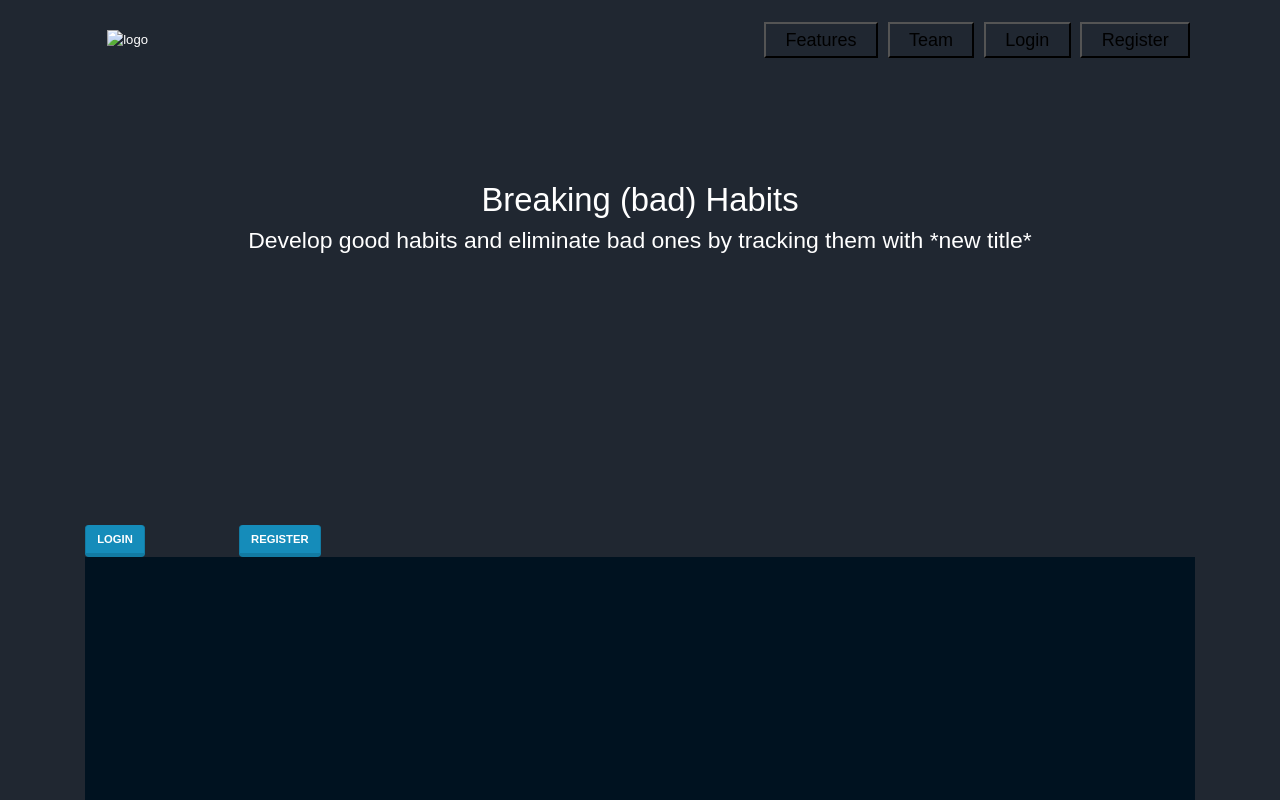
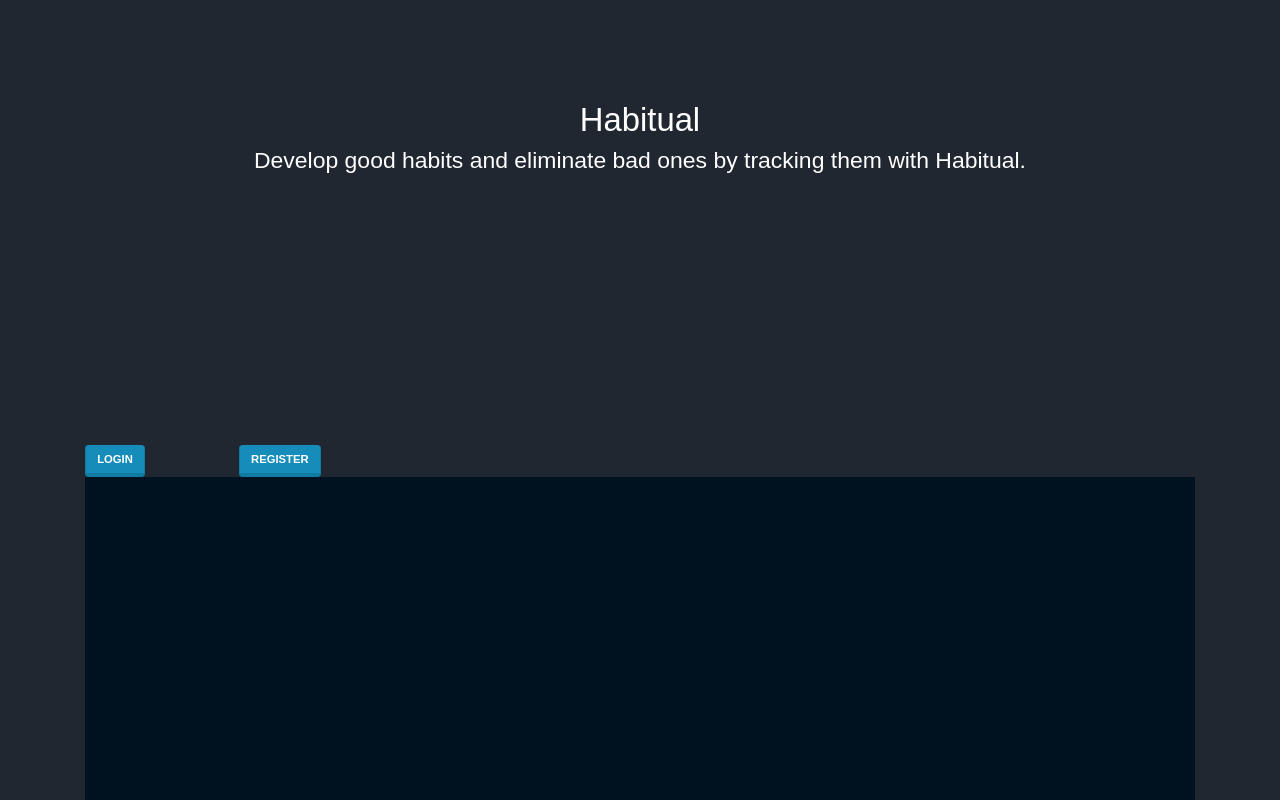
Before and after one commit to partyzl/Breaking-Bad-Habits-, a website: page client/index.html in a window 1280 px wide. Shown: the top 800 px of the page. Drawn offline with nearby package versions, Linux system fonts and the light colour scheme.

Commit message:
Updating HTML and CSS

```diff
--- a/client/css/styles.css
+++ b/client/css/styles.css
@@ -7,7 +7,7 @@ html {
 
 body {
   margin: 0;
-  font-family: 'Prompt', sans-serif;
+  font-family: "Prompt", sans-serif;
   color: white;
   background: #202731;
   overflow-x: hidden;
@@ -42,17 +42,8 @@ header img {
   padding-right: 7%;
 }
 
-header button {
-  background-color: transparent;
-  width: max-content;
-  flex: 1 0 auto;
-  margin: 0 2%;
-  padding: 1% 8%;
-  font-size: 1.2rem;
-}
-
-header button:hover {
-  font-weight: 600;
+.modal-dialog {
+  color: black;
 }
 
 @media (max-width: 1250px) {
@@ -87,7 +78,7 @@ header button:hover {
 }
 
 .layer1 {
-  background-image: url('./images/layered-waves-haikei.svg');
+  background-image: url("./images/layered-waves-haikei.svg");
 }
 
 .wrapper {
--- a/client/index.html
+++ b/client/index.html
@@ -23,30 +23,20 @@
     <title>Document</title>
   </head>
 
-  <header>
-    <img src="images/logo.png" alt="logo" />
-    <div class="header-buttons">
-        <button>Features</button>
-        <button>Team</button>
-        <button onclick="document.getElementById('login').style.display='block'" style="width:auto;">Login</button>
-        <button onclick="document.getElementById('register').style.display='block'" style="width:auto;">Register</button>
-    </div>
-</header>
 
   <body class="container">
     <section class="mb-5">
-      <h1>Breaking (bad) Habits</h1>
+      <h1>Habitual</h1>
       <h3>
-        Develop good habits and eliminate bad ones by tracking them with *new
-        title*
+        Develop good habits and eliminate bad ones by tracking them with Habitual.
       </h3>
     </section>
 
     <!-- Button trigger modal -->
-    <div>
+    <div id="logregbutton">
       <button
         type="button"
-        class="btn btn-primary mr-5"
+        class="btn btn-primary mr-5 loginbutton"
         data-bs-toggle="modal"
         data-bs-target="#modalLogin"
       >
@@ -55,7 +45,7 @@
 
       <button
         type="button"
-        class="btn btn-primary ml-5"
+        class="btn btn-primary ml-5 registerbutton"
         data-bs-toggle="modal"
         data-bs-target="#modalRegister"
       >
```
Also changed, not shown: client/dashboard.html (+1 -1 lines), client/package.json (added, +20 -0 lines), client/test/layout.test.js (added, +74 -0 lines), client/test/app.test.js (added), 1 other file. Lines whose indentation alone changed are shown as unchanged.
